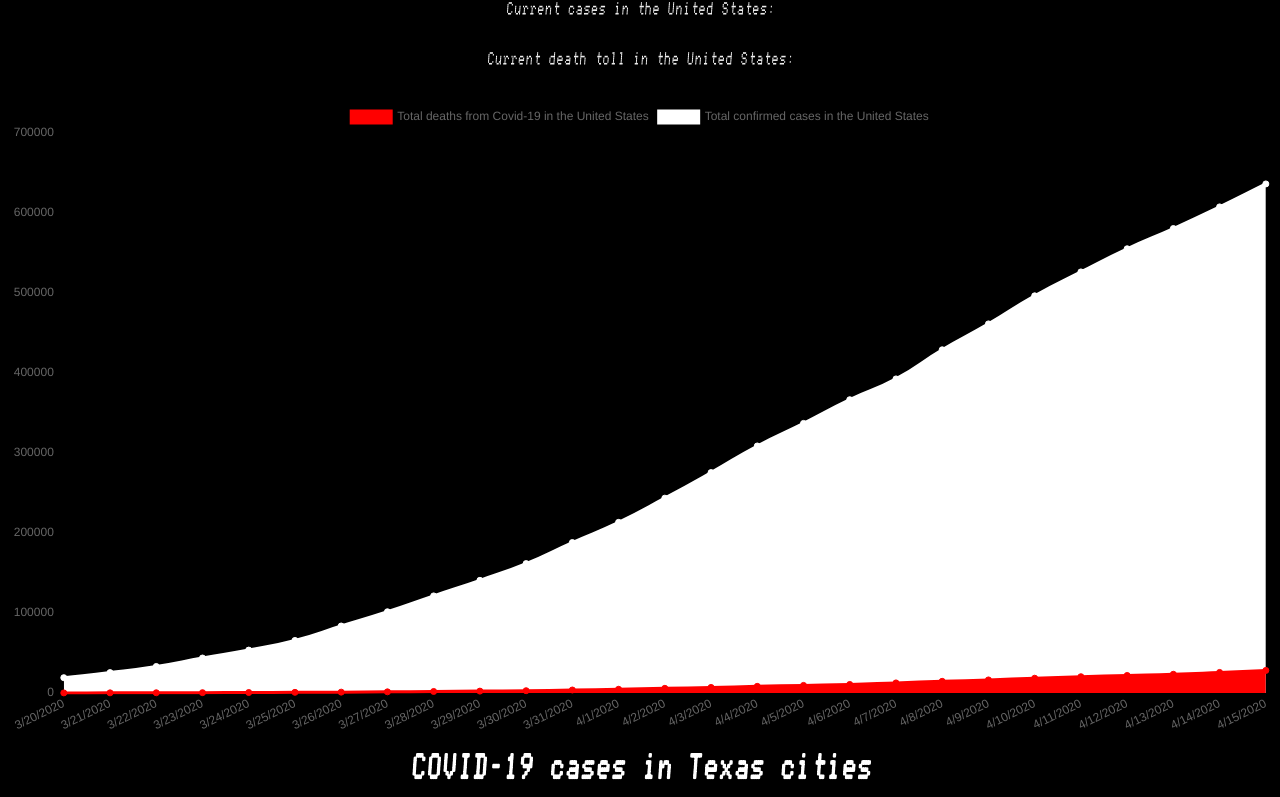
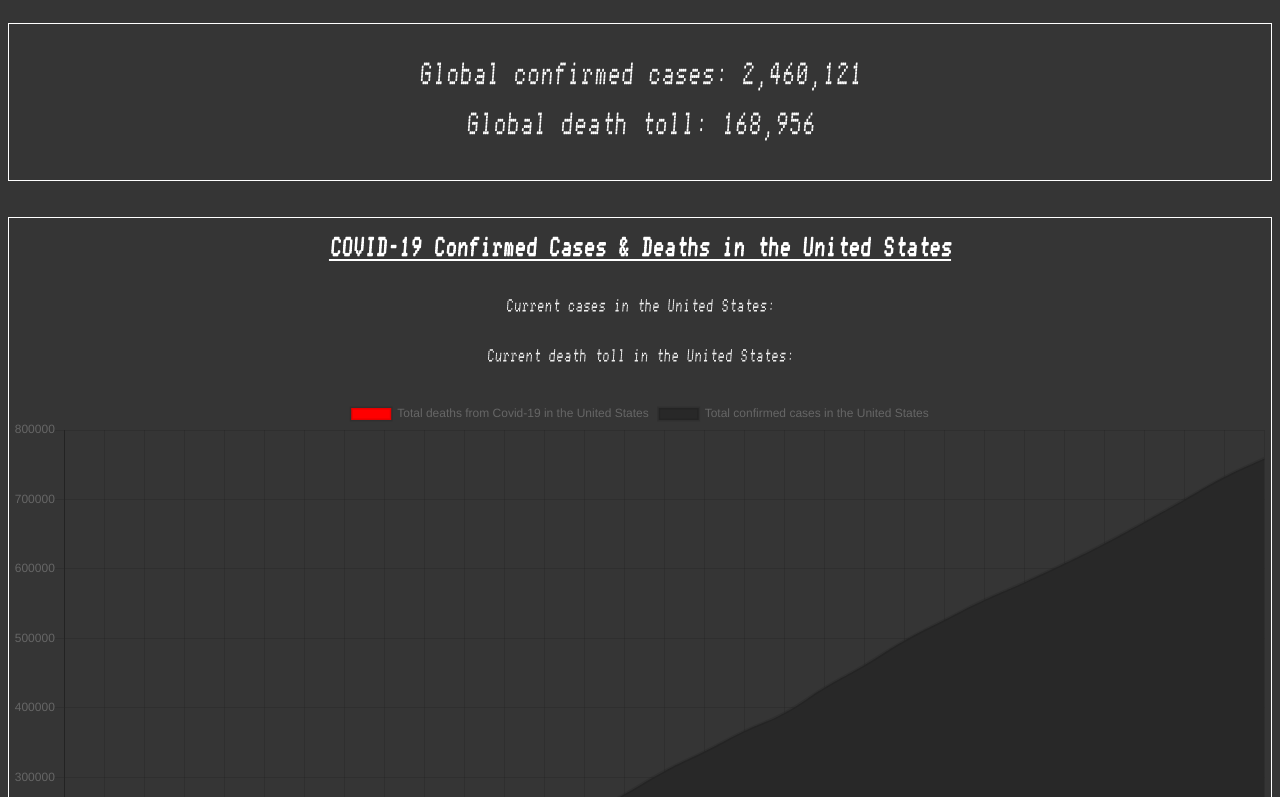
Before and after one commit to JoeHancock1995/COVID-19-Visualizer, a plain HTML site: page index.html in a window 1280 px wide. Shown: the part 90-887 px from the top of the page. Drawn offline with nearby package versions, Linux system fonts and the light colour scheme; no server answers.

Commit message:
added San Antonio area and updated other statistical areas

```diff
--- a/assets/style.css
+++ b/assets/style.css
@@ -1,6 +1,6 @@
 *{
     color: white;
-    background-color: black;
+    background-color: rgb(53, 53, 53);
 }
 p{
     color: white;
@@ -11,4 +11,25 @@ p{
 h1{
     font-family:"Conman Regular";
     text-align: center;
+    font-size: 48px;
+    text-decoration: underline ;
 }
+#global-numbers{
+    font-size: 28px;
+    border: 1px white solid;
+}
+.us-container{
+    border: 1px white solid;
+}
+.texas-container{
+    border: 1px white solid;
+}
+.state-container{
+    border: 1px white solid;
+}
+
+h2{
+    font-family:"Conman Regular";
+    text-align: center;
+    text-decoration: underline ;
+}
--- a/index.html
+++ b/index.html
@@ -13,8 +13,20 @@
 </head>
 
 <body>
+    <h1>COVID-19</h1>
 
-    <h1>COVID-19 Confirmed Cases & Deaths in the United States</h1>
+    <div id=global-numbers>
+        <p>
+            Global confirmed cases: <span>2,460,121</span><br/>
+            Global death toll:  <span>168,956</span>
+        </p>
+    </div>
+
+    <br/>
+    <br/>
+
+    <div class="us-container">
+        <h2>COVID-19 Confirmed Cases & Deaths in the United States</h2>
             <p>
                 Current cases in the United States: <span id="timelines-confirmed"></span><br />
                 Current death toll in the United States: <span id="timelines-deaths"></span>
@@ -22,23 +34,27 @@
         <div class="graph-container3">
             <canvas id="myChart3"></canvas>
         </div>
-    <h1>COVID-19 cases in Texas cities</h1>
+    </div>
+
+    <br>
+    <br>
+    <br>
+
+    <div class="texas-container">
+        <h2>COVID-19 cases in Texas cities</h2>
         <div class="graph-container">
             <canvas id="myChart"></canvas>
         </div>
+    </div>
+
     <br>
     <br>
     <br>
-    <h1>COVID-19 Confirmed Cases & Deaths in the United States</h1>
-    <div class="graph-container3">
-        <canvas id="myChart3"></canvas>
-    </div>
-    <br>
-    <br>
-    <br>
-    <h1>COVID-19 Cases by State</h1>
+    <div class="state-container">
+        <h2>COVID-19 Cases by State</h2>
         <div class="graph-container2">
             <canvas id="myChart2"></canvas>
+        </div>
     </div>
 
     <script>
@@ -57,39 +73,47 @@
             // The type of chart we want to create
             type: 'line',
             data: {
-                labels: ['3/23/2020', '3/30/2020', '4/6/2020', '4/13/2020'],
+                labels: ['3/16/2020', '3/23/2020', '3/30/2020', '4/6/2020', '4/13/2020', '4/20/2020'],
                 datasets: [
                     {
-                        label: 'COVID-19 confirmed cases El Paso, TX & Las Cruces, NM',
+                        label: 'COVID-19 confirmed cases in Combined El Paso(TX) and Las Cruces(NM) Statistical Area',
                         tension: '.5',
                         // backgroundColor: 'rgb(85,0,0)',
                         borderColor: 'rgb(255, 128, 0)',
-                        data: [16, 65, 155, 350]
+                        data: [2, 16, 65, 155, 350, 600]
                     },
                     {
-                        label: 'COVID-19 confirmed cases Austin, TX',
+                        label: 'COVID-19 confirmed cases in the Greater Austin Area',
                         tension: '.5',
                         // backgroundColor: 'rgb(254,228,110)',
                         borderColor: 'rgb(254,228,110)',
                         // pointRadius: '.75',
-                        data: [7, 265, 653, 1095]
+                        data: [7, 7, 265, 653, 1095, 1434]
                     },
                     {
-                        label: 'COVID-19 confirmed Houston, TX',
+                        label: 'COVID-19 confirmed in the Greater Houston Area',
                         tension: '.5',
                         // backgroundColor: 'rgb(46,76,157)',
                         borderColor: 'rgb(46,76,157)',
                         // pointRadius: '.75',
-                        data: [164, 894, 2675, 5147]
+                        data: [26, 164, 894, 2675, 5147, 6679]
                     },
                     {
-                        label: 'COVID-19 confirmed cases Dallas/ Fort Worth, TX',
+                        label: 'COVID-19 confirmed cases in the Dallas Fort Worth Metroplex',
                         tension: '.5',
                         // backgroundColor: 'rgb(3,133,62)',
                         borderColor: 'rgb(3,133,62)',
                         // pointRadius: '.75',
-                        data: [304, 1055, 2370, 3856]
-                    },]
+                        data: [28, 304, 1055, 2370, 3856, 5084]
+                    },
+                                    {
+                        label: 'COVID-19 confirmed cases in the Greater San Antonio Area',
+                        tension: '.5',
+                        // backgroundColor: 'rgb(3,133,62)',
+                        borderColor: 'rgb(200,0,62)',
+                        // pointRadius: '.75',
+                        data: [13, 51, 191, 543, 916, 1179]
+                    }]
             },
             options: {
                 scales: {
@@ -120,12 +144,12 @@
                     borderColor: 'rgb(255, 255, 255)',
                     pointRadius: '4',
                     data: [
-                        3805, 275, 3701, 1475, 24334, 7691, 13381, 1761, 21011, 13125,
-                        502, 1453, 22025, 8236, 1710, 1383, 2048, 21016, 698, 8936,
-                        26867, 25487, 1650, 2942, 4388, 394, 806, 3036, 1020, 64584,
-                        1345, 195031, 4815, 331, 6975, 2069, 1584, 24295, 2976, 3439,
-                        868, 5483, 14488, 2363, 748, 5747, 10538, 638, 3428, 275,
-                        1955]
+                        4723, 312, 4719, 1777, 30829, 9433, 17550, 2538, 25484, 17014,
+                        568, 1577, 29160, 10641, 2513, 1820, 2707, 23580, 847, 12308,
+                        36372, 30717, 2213, 3974, 5517, 426, 1348, 3626, 1342, 81420,
+                        1798, 236763, 6140, 528, 10222, 2570, 1844, 31742, 4491, 4246,
+                        1542, 6637, 18927, 2942, 803, 8053, 11802, 825, 4199, 309,
+                        2666]
                 }]
             },
             options: {
@@ -147,21 +171,23 @@
                 labels: ['3/20/2020', '3/21/2020', '3/22/2020', '3/23/2020', '3/24/2020', '3/25/2020', '3/26/2020',
                     '3/27/2020', '3/28/2020', '3/29/2020', '3/30/2020', '3/31/2020', '4/1/2020', '4/2/2020', '4/3/2020',
                     '4/4/2020', '4/5/2020', '4/6/2020', '4/7/2020', '4/8/2020', '4/9/2020', '4/10/2020', '4/11/2020', '4/12/2020',
-                    '4/13/2020', '4/14/2020', '4/15/2020'],
+                    '4/13/2020', '4/14/2020', '4/15/2020', '4/16/2020', '4/17/2020', '4/18/2020', '4/19/2020'],
                 datasets: [
                     {
                         label: 'Total deaths from Covid-19 in the United States',
                         tension: '.5',
+                        pointRadius: '0',
                         backgroundColor: 'rgb(255,0,0)',
-                        borderColor: 'rgb(255, 0, 0)',
-                        data: [244, 307, 417, 557, 706, 942, 1209, 1581, 2026, 2467, 2978, 3873, 4757, 5926, 7087, 8407, 9619, 10783, 12722, 14695, 16478, 18586, 20463, 22020, 23529, 25832, 28326]
+                        // borderColor: 'rgb(255, 0, 0)',
+                        data: [244, 307, 417, 557, 706, 942, 1209, 1581, 2026, 2467, 2978, 3873, 4757, 5926, 7087, 8407, 9619, 10783, 12722, 14695, 16478, 18586, 20463, 22020, 23529, 25831, 28325, 32916, 36773, 38664, 40661]
                     },
                     {
                         label: 'Total confirmed cases in the United States',
                         tension: '.5',
-                        backgroundColor: 'rgb(255,255,255)',
-                        borderColor: 'rgb(255, 255, 255)',
-                        data: [19273, 25600, 33276, 43847, 53740, 65778, 83836, 101657, 121478, 140909, 161837, 188172, 213372, 243616, 275586, 308850, 337072, 366667, 392663, 429052, 461437, 496535, 526396, 555313, 580619, 607670, 636350]
+                        pointRadius: '0',
+                        backgroundColor: 'rgb(40,40,40)',
+                        // borderColor: 'rgb(255, 255, 255)',
+                        data: [19273, 25600, 33276, 43847, 53740, 65778, 83836, 101657, 121478, 140909, 161837, 188172, 213372, 243616, 275586, 308850, 337072, 366667, 392663, 429052, 461437, 496535, 526396, 555313, 580619, 607670, 636350, 667592, 699706, 732197, 759086]
                     },
                 ]
             },
```
Lines whose indentation alone changed are shown as unchanged.
